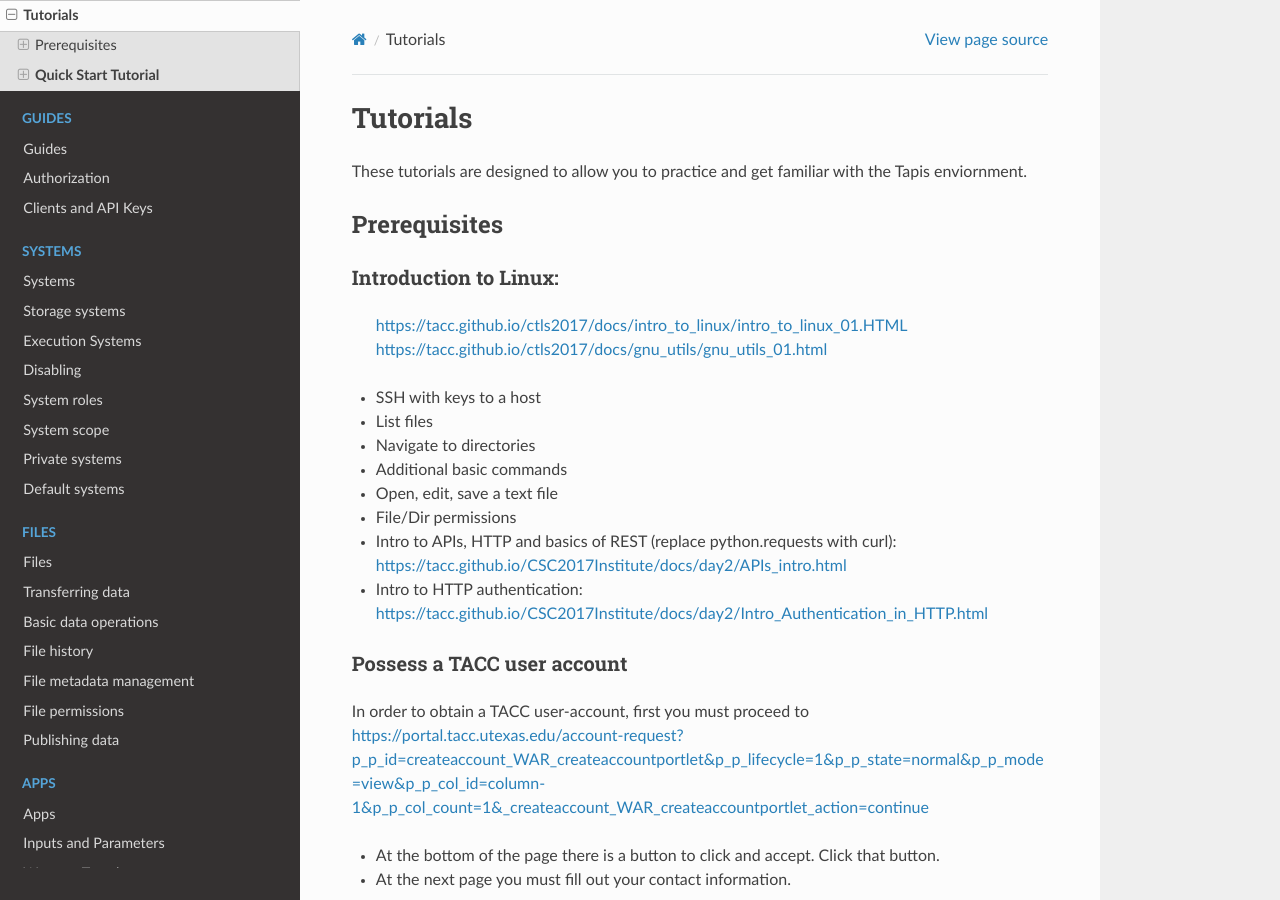
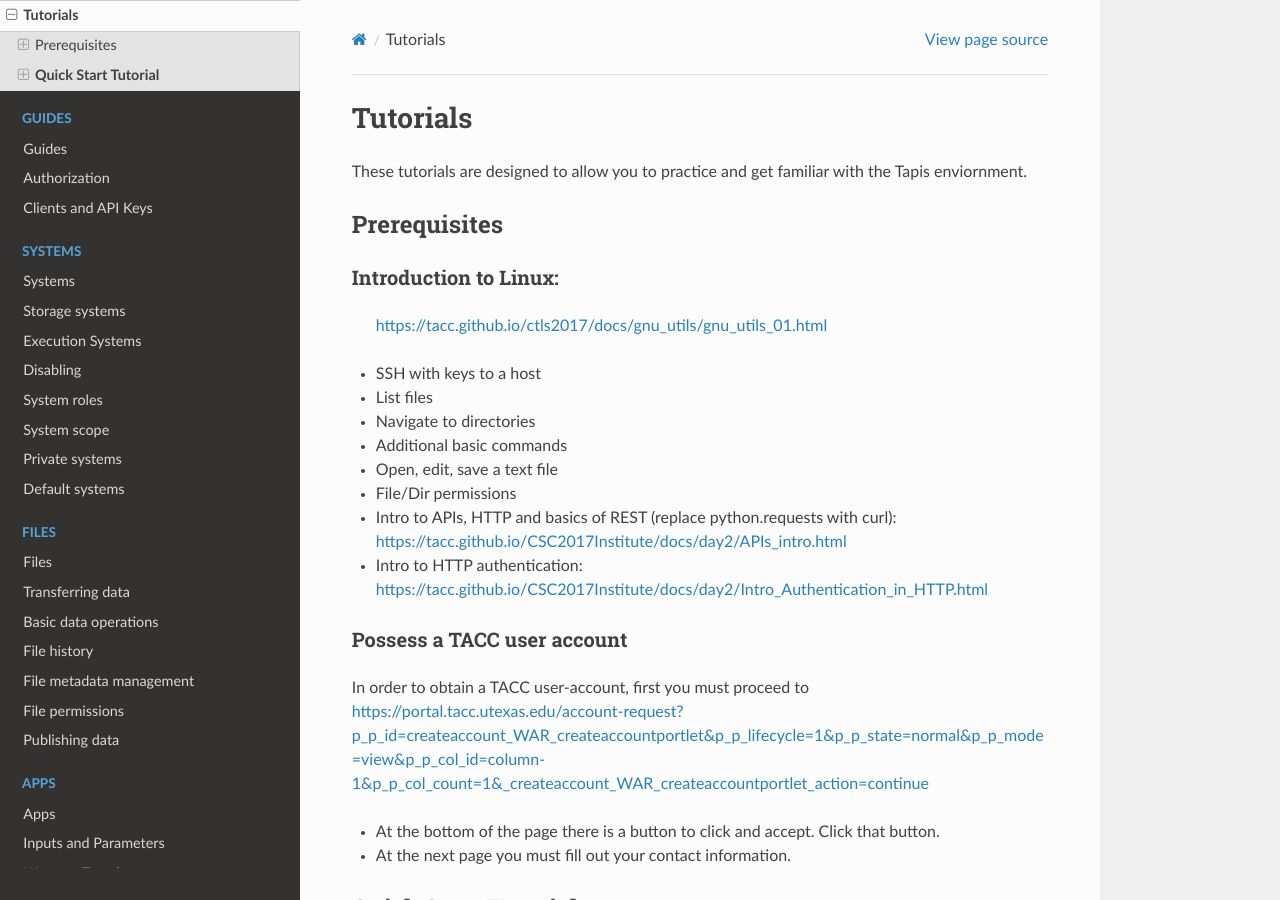
Before and after one commit to TACC-Cloud/agave-docs, a Sphinx documentation site: the page built from docs/agave/introduction/tutorials.rst, in a window 1280 px wide and 900 px high. Built offline with Sphinx 7.4.7 and the Read the Docs theme 2.0.0, drawn with Linux system fonts in a browser that asks for light colours; pages that are not in the unit, such as notebooks, are missing from menus; cross-references to code outside the pages are shown as plain code; some of the changed lines change nothing that is shown.

Commit message:
removed link to github linux page

```diff
--- a/docs/agave/introduction/tutorials.rst
+++ b/docs/agave/introduction/tutorials.rst
@@ -14,7 +14,6 @@
 **Introduction to Linux:**
 ______________________
 
-    https://tacc.github.io/ctls2017/docs/intro_to_linux/intro_to_linux_01.HTML
     https://tacc.github.io/ctls2017/docs/gnu_utils/gnu_utils_01.html
 
 * SSH with keys to a host
```
